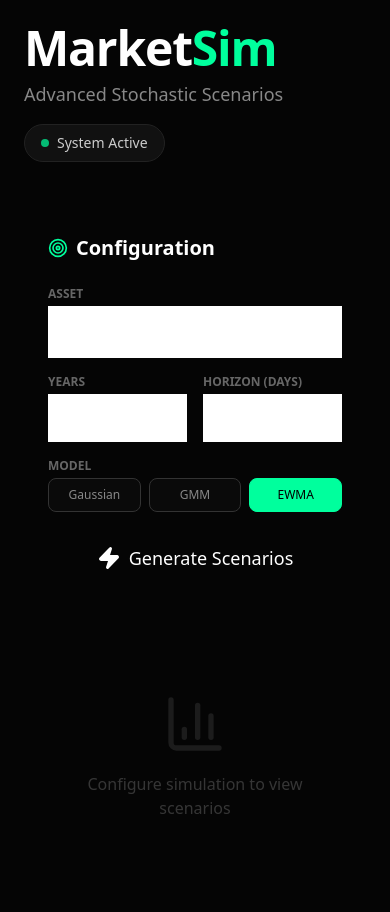
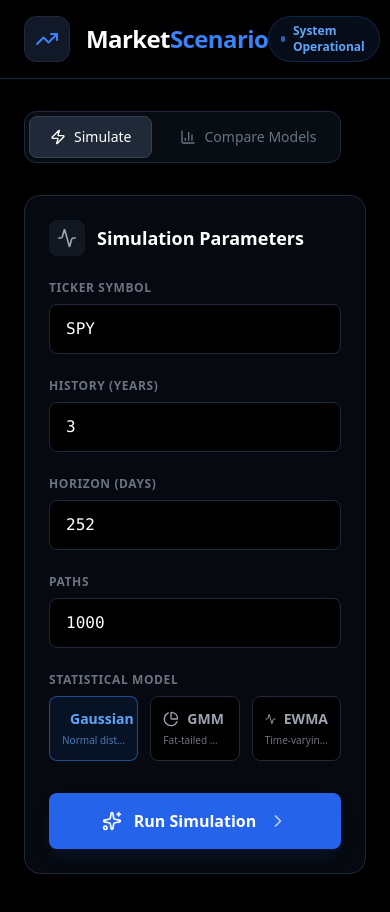
Before and after one commit to Iska555/Market-Scenario-Generator, a React (Vite) app in the folder frontend/: page / in a window 390 px wide. Shown: the top 912 px of the page. Built offline with nearby package versions, Linux system fonts and the light colour scheme.

Commit message:
Fixed problems with new UI

```diff
--- a/frontend/src/App.jsx
+++ b/frontend/src/App.jsx
@@ -1,38 +1,40 @@
 import React, { useState, useMemo } from 'react';
 import {
   LineChart, Line, XAxis, YAxis, CartesianGrid, Tooltip,
-  ResponsiveContainer, BarChart, Bar, Cell
+  ResponsiveContainer, BarChart, Bar, Area, AreaChart
 } from 'recharts';
 import {
   TrendingUp, Activity, AlertTriangle, BarChart3,
-  Zap, Target, PieChart, RefreshCw,
-  ChevronRight, Sparkles, Shield, TrendingDown, Info
+  Zap, Target, PieChart, Download, RefreshCw,
+  ChevronRight, Sparkles, Shield, TrendingDown
 } from 'lucide-react';
-import './index.css';
 
-// ✅ Ensure this URL is correct!
 const API_URL = 'https://market-scenario-generator.onrender.com';
 
 export default function MarketScenarioGenerator() {
-  const [ticker, setTicker] = useState('BTC-USD');
+  const [ticker, setTicker] = useState('SPY');
   const [years, setYears] = useState(3);
-  const [horizon, setHorizon] = useState(30);
-  const [numPaths, setNumPaths] = useState(200);
-  const [model, setModel] = useState('ewma');
+  const [horizon, setHorizon] = useState(252);
+  const [numPaths, setNumPaths] = useState(1000);
+  const [model, setModel] = useState('gaussian');
   const [loading, setLoading] = useState(false);
   const [results, setResults] = useState(null);
   const [error, setError] = useState(null);
+  const [activeTab, setActiveTab] = useState('simulate');
 
   const runSimulation = async () => {
     setLoading(true);
     setError(null);
+
     try {
       const response = await fetch(`${API_URL}/api/simulate`, {
         method: 'POST',
         headers: { 'Content-Type': 'application/json' },
         body: JSON.stringify({ ticker, years, horizon, num_paths: numPaths, model })
       });
+
       if (!response.ok) throw new Error('Simulation failed');
+
       const data = await response.json();
       setResults(data);
     } catch (err) {
@@ -44,6 +46,7 @@ export default function MarketScenarioGenerator() {
 
   const chartData = useMemo(() => {
     if (!results?.paths_sample) return [];
+
     return Array.from({ length: horizon }, (_, dayIndex) => {
       const dayData = { day: dayIndex };
       results.paths_sample.forEach((path, pathIdx) => {
@@ -55,234 +58,348 @@ export default function MarketScenarioGenerator() {
 
   const histogramData = useMemo(() => {
     if (!results?.final_returns) return [];
+
     const distributionData = results.final_returns.reduce((acc, ret) => {
       const bucket = Math.round(ret * 20) / 20;
       acc[bucket] = (acc[bucket] || 0) + 1;
       return acc;
     }, {});
+
     return Object.entries(distributionData)
-      .map(([ret, count]) => ({ return: parseFloat(ret), count }))
+      .map(([ret, count]) => ({
+        return: parseFloat(ret),
+        count
+      }))
       .sort((a, b) => a.return - b.return);
   }, [results]);
 
   const models = [
-    { value: 'gaussian', label: 'Gaussian', desc: 'Standard Walk' },
-    { value: 'gmm', label: 'GMM', desc: 'Fat-Tail Risk' },
-    { value: 'ewma', label: 'EWMA', desc: 'Vol Clustering' }
+    { value: 'gaussian', label: 'Gaussian', icon: Target, desc: 'Normal distribution baseline' },
+    { value: 'gmm', label: 'GMM', icon: PieChart, desc: 'Fat-tailed multi-regime' },
+    { value: 'ewma', label: 'EWMA', icon: Activity, desc: 'Time-varying volatility' }
   ];
 
   return (
-    <div className="min-h-screen bg-[#050505] text-white p-6 md:p-12 font-sans selection:bg-[#00ff9d] selection:text-black">
-      <div className="max-w-7xl mx-auto">
+    <div className="min-h-screen bg-black text-gray-100 font-sans selection:bg-blue-500/30">
 
-        {/* Header - Quantro Style: Minimal & Big */}
-        <header className="mb-12 flex flex-col md:flex-row justify-between items-start md:items-center gap-4">
+      <div className="relative z-10">
+        {/* Header */}
+        <div className="border-b border-gray-800 bg-black/50 backdrop-blur-md sticky top-0 z-50">
+          <div className="max-w-7xl mx-auto px-6 py-4">
+            <div className="flex items-center justify-between">
+              <div className="flex items-center gap-4">
+                <div className="bg-gray-900 p-2.5 rounded-xl border border-gray-800">
+                  <TrendingUp className="w-6 h-6 text-blue-500" />
+                </div>
                 <div>
-            <h1 className="text-5xl font-bold tracking-tight text-white mb-2">
-              Market<span className="text-[#00ff9d]">Sim</span>
+                  <h1 className="text-2xl font-bold text-white tracking-tight">
+                    Market<span className="text-blue-500">Scenario</span>
                   </h1>
-            <p className="text-[#888888] text-lg">Advanced Stochastic Scenarios</p>
                 </div>
-          <div className="flex items-center gap-2 px-4 py-2 bg-[#111] rounded-full border border-[#222]">
-            <div className="w-2 h-2 rounded-full bg-[#00ff9d] animate-pulse"></div>
-            <span className="text-sm font-medium text-[#ccc]">System Active</span>
               </div>
-        </header>
+              <div className="flex items-center gap-3">
+                <div className="px-3 py-1.5 rounded-full bg-blue-500/10 border border-blue-500/20 text-blue-400 text-xs font-semibold flex items-center gap-2">
+                  <span className="w-1.5 h-1.5 rounded-full bg-blue-500 animate-pulse"></span>
+                  System Operational
+                </div>
+              </div>
+            </div>
+          </div>
+        </div>
 
-        {/* Input Configuration - "Island" Style */}
-        <div className="grid grid-cols-1 lg:grid-cols-12 gap-8 mb-12">
+        <div className="max-w-7xl mx-auto px-6 py-8">
+          {/* Tabs */}
+          <div className="flex gap-2 mb-8 bg-gray-900/50 p-1 rounded-xl w-fit border border-gray-800">
+            {[
+              { id: 'simulate', label: 'Simulate', icon: Zap },
+              { id: 'compare', label: 'Compare Models', icon: BarChart3 }
+            ].map(tab => {
+              const Icon = tab.icon;
+              return (
+                <button
+                  key={tab.id}
+                  onClick={() => setActiveTab(tab.id)}
+                  className={`px-5 py-2.5 rounded-lg font-medium text-sm transition-all flex items-center gap-2 ${
+                    activeTab === tab.id
+                      ? 'bg-gray-800 text-white shadow-sm border border-gray-700'
+                      : 'text-gray-500 hover:text-gray-300'
+                  }`}
+                >
+                  <Icon className="w-4 h-4" />
+                  {tab.label}
+                </button>
+              );
+            })}
+          </div>
 
-          {/* Left: Controls */}
-          <div className="lg:col-span-4 space-y-6">
-            <div className="fintech-card p-6">
-              <h3 className="text-xl font-semibold mb-6 flex items-center gap-2">
-                <Target className="w-5 h-5 text-[#00ff9d]" /> Configuration
-              </h3>
+          {activeTab === 'simulate' && (
+            <>
+              {/* Configuration Card */}
+              <div className="bg-gray-900/40 backdrop-blur-sm rounded-2xl p-6 mb-8 border border-gray-800">
+                <div className="flex items-center gap-3 mb-6">
+                  <div className="p-2 rounded-lg bg-gray-800/50">
+                    <Activity className="w-5 h-5 text-gray-400" />
+                  </div>
+                  <h2 className="text-lg font-semibold text-white">Simulation Parameters</h2>
+                </div>
 
-              <div className="space-y-4">
-                <div>
-                  <label className="text-xs font-bold text-[#666] uppercase mb-1 block">Asset</label>
+                <div className="grid grid-cols-1 md:grid-cols-3 gap-6 mb-8">
+                  <div className="group">
+                    <label className="block text-xs font-semibold text-gray-500 uppercase tracking-wider mb-2">Ticker Symbol</label>
                     <input
                       type="text"
                       value={ticker}
                       onChange={(e) => setTicker(e.target.value.toUpperCase())}
-                    className="fintech-input w-full p-3 font-mono text-lg"
-                    placeholder="BTC-USD"
+                      className="w-full bg-black border border-gray-800 rounded-lg px-4 py-3 text-white focus:outline-none focus:border-blue-500 focus:ring-1 focus:ring-blue-500 transition-all font-mono"
+                      placeholder="SPY"
                     />
                   </div>
 
-                <div className="grid grid-cols-2 gap-4">
                   <div>
-                    <label className="text-xs font-bold text-[#666] uppercase mb-1 block">Years</label>
+                    <label className="block text-xs font-semibold text-gray-500 uppercase tracking-wider mb-2">History (Years)</label>
                     <input
                       type="number"
                       value={years}
-                      onChange={(e) => setYears(e.target.value)}
-                      className="fintech-input w-full p-3"
+                      onChange={(e) => setYears(parseInt(e.target.value))}
+                      min="1"
+                      max="10"
+                      className="w-full bg-black border border-gray-800 rounded-lg px-4 py-3 text-white focus:outline-none focus:border-blue-500 focus:ring-1 focus:ring-blue-500 transition-all font-mono"
                     />
                   </div>
+
                   <div>
-                    <label className="text-xs font-bold text-[#666] uppercase mb-1 block">Horizon (Days)</label>
+                    <label className="block text-xs font-semibold text-gray-500 uppercase tracking-wider mb-2">Horizon (Days)</label>
                     <input
                       type="number"
                       value={horizon}
-                      onChange={(e) => setHorizon(e.target.value)}
-                      className="fintech-input w-full p-3"
+                      onChange={(e) => setHorizon(parseInt(e.target.value))}
+                      min="1"
+                      max="1000"
+                      className="w-full bg-black border border-gray-800 rounded-lg px-4 py-3 text-white focus:outline-none focus:border-blue-500 focus:ring-1 focus:ring-blue-500 transition-all font-mono"
                     />
-                  </div>
                   </div>
 
                   <div>
-                  <label className="text-xs font-bold text-[#666] uppercase mb-1 block">Model</label>
-                  <div className="grid grid-cols-3 gap-2">
-                    {models.map(m => (
+                    <label className="block text-xs font-semibold text-gray-500 uppercase tracking-wider mb-2">Paths</label>
+                    <input
+                      type="number"
+                      value={numPaths}
+                      onChange={(e) => setNumPaths(parseInt(e.target.value))}
+                      min="100"
+                      max="10000"
+                      step="100"
+                      className="w-full bg-black border border-gray-800 rounded-lg px-4 py-3 text-white focus:outline-none focus:border-blue-500 focus:ring-1 focus:ring-blue-500 transition-all font-mono"
+                    />
+                  </div>
+
+                  <div className="md:col-span-2">
+                    <label className="block text-xs font-semibold text-gray-500 uppercase tracking-wider mb-2">Statistical Model</label>
+                    <div className="grid grid-cols-3 gap-3">
+                      {models.map(m => {
+                        const Icon = m.icon;
+                        return (
                           <button
                             key={m.value}
                             onClick={() => setModel(m.value)}
-                        className={`p-2 rounded-lg text-xs font-medium transition-all border ${
+                            className={`p-3 rounded-lg transition-all border text-left ${
                               model === m.value
-                            ? 'bg-[#00ff9d] text-black border-[#00ff9d]'
-                            : 'bg-[#0a0a0a] text-[#888] border-[#333] hover:border-[#666]'
+                                ? 'bg-blue-600/10 border-blue-500/50 text-blue-400'
+                                : 'bg-black border-gray-800 text-gray-400 hover:border-gray-700'
                             }`}
                           >
-                        {m.label}
+                            <div className="flex items-center gap-2 mb-1">
+                              <Icon className="w-4 h-4" />
+                              <span className="font-semibold text-sm">{m.label}</span>
+                            </div>
+                            <div className="text-[10px] opacity-70 truncate">{m.desc}</div>
                           </button>
-                    ))}
+                        );
+                      })}
+                    </div>
                   </div>
                 </div>
 
                 <button
                   onClick={runSimulation}
                   disabled={loading}
-                  className="neon-button w-full py-4 mt-4 flex items-center justify-center gap-2 text-lg"
+                  className="w-full bg-blue-600 hover:bg-blue-500 disabled:bg-gray-800 disabled:text-gray-500 text-white font-semibold py-4 px-8 rounded-lg transition-all shadow-lg shadow-blue-900/20 flex items-center justify-center gap-3"
                 >
-                  {loading ? <RefreshCw className="animate-spin" /> : <Zap fill="currentColor" />}
-                  {loading ? 'Crunching Numbers...' : 'Generate Scenarios'}
+                  {loading ? (
+                    <>
+                      <RefreshCw className="w-5 h-5 animate-spin" />
+                      Processing...
+                    </>
+                  ) : (
+                    <>
+                      <Sparkles className="w-5 h-5" />
+                      Run Simulation
+                      <ChevronRight className="w-5 h-5 opacity-70" />
+                    </>
+                  )}
                 </button>
+
+                {error && (
+                  <div className="mt-6 bg-red-900/10 border border-red-900/30 rounded-lg p-4 flex items-start gap-3">
+                    <AlertTriangle className="w-5 h-5 text-red-500 flex-shrink-0 mt-0.5" />
+                    <div>
+                      <p className="text-red-400 font-semibold text-sm">Simulation Error</p>
+                      <p className="text-red-400/70 text-sm mt-1">{error}</p>
                     </div>
-            </div>
-
-            {/* Error Display */}
-            {error && (
-              <div className="p-4 bg-red-900/20 border border-red-500/50 rounded-xl text-red-400 flex items-center gap-3">
-                <AlertTriangle className="w-5 h-5" />
-                {error}
                   </div>
                 )}
               </div>
 
-          {/* Right: Visualization Area */}
-          <div className="lg:col-span-8 space-y-6">
-            {results ? (
+              {/* Results */}
+              {results && (
                 <>
-                {/* Key Metrics - Huge Numbers like Quantro */}
-                <div className="grid grid-cols-2 md:grid-cols-4 gap-4">
-                  <MetricItem label="Projected Mean" value={`${(results.risk_stats.mean * 100).toFixed(2)}%`} color="#00ff9d" />
-                  <MetricItem label="Volatility" value={`${(results.risk_stats.vol * 100).toFixed(2)}%`} color="#a855f7" />
-                  <MetricItem label="VaR (95%)" value={`${(results.risk_stats.VaR_95 * 100).toFixed(2)}%`} color="#ef4444" />
-                  <MetricItem label="Win Probability" value={`${(100 - results.risk_stats.prob_loss * 100).toFixed(1)}%`} color="#3b82f6" />
+                  {/* Stats Grid */}
+                  <div className="grid grid-cols-2 md:grid-cols-5 gap-4 mb-8">
+                    <StatCard
+                      title="Mean Return"
+                      value={`${(results.risk_stats.mean * 100).toFixed(2)}%`}
+                      icon={TrendingUp}
+                      accentColor="text-blue-400"
+                      borderColor="border-blue-500/30"
+                    />
+                    <StatCard
+                      title="Volatility"
+                      value={`${(results.risk_stats.vol * 100).toFixed(2)}%`}
+                      icon={Activity}
+                      accentColor="text-gray-300"
+                      borderColor="border-gray-600/30"
+                    />
+                    <StatCard
+                      title="VaR (95%)"
+                      value={`${(results.risk_stats.VaR_95 * 100).toFixed(2)}%`}
+                      icon={Shield}
+                      accentColor="text-blue-300"
+                      borderColor="border-blue-400/30"
+                    />
+                    <StatCard
+                      title="CVaR (95%)"
+                      value={`${(results.risk_stats.CVaR_95 * 100).toFixed(2)}%`}
+                      icon={TrendingDown}
+                      accentColor="text-gray-400"
+                      borderColor="border-gray-500/30"
+                    />
+                    <StatCard
+                      title="Prob. Loss"
+                      value={`${(results.risk_stats.prob_loss * 100).toFixed(1)}%`}
+                      icon={AlertTriangle}
+                      accentColor="text-gray-400"
+                      borderColor="border-gray-500/30"
+                    />
                   </div>
 
-                {/* Main Chart */}
-                <div className="fintech-card p-6 h-[400px]">
-                  <div className="flex justify-between items-center mb-4">
-                    <h3 className="text-lg font-medium text-[#ccc]">Price Simulation Paths</h3>
-                    <span className="text-xs text-[#666] font-mono">{numPaths} Iterations</span>
-                  </div>
-                  <ResponsiveContainer width="100%" height="100%">
+                  {/* Charts Grid */}
+                  <div className="grid grid-cols-1 lg:grid-cols-2 gap-6">
+                    {/* Paths Chart */}
+                    <ChartCard title="Simulated Price Paths" icon={TrendingUp}>
+                      <ResponsiveContainer width="100%" height={320}>
                         <LineChart data={chartData}>
-                      <defs>
-                        <linearGradient id="neonGradient" x1="0" y1="0" x2="0" y2="1">
-                          <stop offset="5%" stopColor="#00ff9d" stopOpacity={0.2}/>
-                          <stop offset="95%" stopColor="#00ff9d" stopOpacity={0}/>
-                        </linearGradient>
-                      </defs>
-                      <CartesianGrid strokeDasharray="3 3" stroke="#222" vertical={false} />
-                      <XAxis dataKey="day" hide />
-                      <YAxis
-                        stroke="#444"
-                        tick={{fill: '#666', fontSize: 10}}
-                        tickFormatter={(val) => `$${val.toLocaleString()}`}
-                        domain={['auto', 'auto']}
-                        axisLine={false}
-                        tickLine={false}
+                          <CartesianGrid strokeDasharray="3 3" stroke="#1f2937" vertical={false} />
+                          <XAxis dataKey="day" stroke="#4b5563" type="number" domain={[0, horizon]} tick={{fontSize: 12}} />
+                          <YAxis stroke="#4b5563" tick={{fontSize: 12}} />
+                          <Tooltip
+                            contentStyle={{
+                              backgroundColor: '#000',
+                              border: '1px solid #333',
+                              borderRadius: '8px',
+                            }}
+                            labelStyle={{ color: '#9ca3af' }}
                           />
-                      <Tooltip
-                        contentStyle={{ backgroundColor: '#111', borderColor: '#333', color: '#fff' }}
-                        itemStyle={{ color: '#00ff9d' }}
-                        labelFormatter={() => ''}
-                        formatter={(val) => [`$${val.toFixed(2)}`, 'Price']}
-                      />
-                      {/* Render limited paths for performance but sleek look */}
-                      {Object.keys(results.paths_sample[0] || {})
-                        .filter(key => key.startsWith('path_'))
-                        .slice(0, 50)
-                        .map((key, idx) => (
+                          {results.paths_sample.map((_, idx) => (
                             <Line
-                            key={key}
+                              key={idx}
                               type="monotone"
-                            dataKey={key}
-                            stroke="#00ff9d"
+                              dataKey={`path_${idx}`}
+                              stroke="#3b82f6"
                               strokeWidth={1}
                               dot={false}
-                            opacity={0.15}
+                              strokeOpacity={0.15}
+                              isAnimationActive={false}
                             />
                           ))}
                         </LineChart>
                       </ResponsiveContainer>
-                </div>
+                      <p className="text-xs text-gray-500 mt-4 font-mono">
+                        Showing 50 of {numPaths} paths | Start: ${results.start_price.toFixed(2)}
+                      </p>
+                    </ChartCard>
 
-                {/* Histogram */}
-                <div className="fintech-card p-6 h-[250px]">
-                  <h3 className="text-lg font-medium text-[#ccc] mb-4">Risk Distribution</h3>
-                  <ResponsiveContainer width="100%" height="100%">
+                    {/* Distribution Chart */}
+                    <ChartCard title="Return Distribution" icon={BarChart3}>
+                      <ResponsiveContainer width="100%" height={320}>
                         <BarChart data={histogramData}>
-                      <CartesianGrid strokeDasharray="3 3" stroke="#222" vertical={false} />
+                          <CartesianGrid strokeDasharray="3 3" stroke="#1f2937" vertical={false} />
                           <XAxis
                             dataKey="return"
-                        stroke="#444"
+                            stroke="#4b5563"
                             tickFormatter={(val) => `${(val * 100).toFixed(0)}%`}
-                        tick={{fill: '#666', fontSize: 10}}
+                            tick={{fontSize: 12}}
                           />
+                          <YAxis stroke="#4b5563" tick={{fontSize: 12}} />
                           <Tooltip
-                        cursor={{fill: 'rgba(255,255,255,0.05)'}}
-                        contentStyle={{ backgroundColor: '#111', borderColor: '#333' }}
+                            contentStyle={{
+                              backgroundColor: '#000',
+                              border: '1px solid #333',
+                              borderRadius: '8px',
+                            }}
+                            labelFormatter={(val) => `Return: ${(val * 100).toFixed(1)}%`}
+                            labelStyle={{ color: '#9ca3af' }}
                           />
-                      <Bar dataKey="count">
-                        {histogramData.map((entry, index) => (
-                          <Cell
-                            key={`cell-${index}`}
-                            fill={entry.return >= 0 ? '#00ff9d' : '#ef4444'}
-                            opacity={entry.return >= 0 ? 0.8 : 0.6}
-                          />
-                        ))}
-                      </Bar>
+                          <Bar dataKey="count" fill="#3b82f6" radius={[2, 2, 0, 0]} />
                         </BarChart>
                       </ResponsiveContainer>
+                      <p className="text-xs text-gray-500 mt-4 font-mono">
+                        Model: {results.model.toUpperCase()} | Paths: {numPaths}
+                      </p>
+                    </ChartCard>
                   </div>
                 </>
-            ) : (
-              // Empty State
-              <div className="h-full flex flex-col items-center justify-center fintech-card p-12 text-center opacity-50">
-                <BarChart3 className="w-16 h-16 text-[#333] mb-4" />
-                <p className="text-[#666]">Configure simulation to view scenarios</p>
+              )}
+            </>
+          )}
+
+          {activeTab === 'compare' && (
+            <div className="bg-gray-900/40 rounded-2xl p-12 text-center border border-gray-800">
+              <div className="inline-flex p-4 rounded-full bg-gray-800 mb-6">
+                <BarChart3 className="w-12 h-12 text-blue-500" />
+              </div>
+              <h3 className="text-2xl font-bold text-white mb-2">Model Comparison</h3>
+              <p className="text-gray-500 mb-6">Coming soon</p>
             </div>
           )}
-          </div>
         </div>
       </div>
     </div>
   );
 }
 
-// Minimal Metric Component
-function MetricItem({ label, value, color }) {
+function StatCard({ title, value, icon: Icon, accentColor, borderColor }) {
   return (
-    <div className="fintech-card p-5 flex flex-col justify-between">
-      <span className="text-xs text-[#666] font-bold uppercase tracking-wider">{label}</span>
-      <span className="text-2xl md:text-3xl font-bold mt-2" style={{ color: color }}>
-        {value}
-      </span>
+    <div className={`bg-black rounded-xl p-5 border ${borderColor} hover:border-gray-600 transition-all`}>
+      <div className="flex items-start justify-between mb-3">
+        <div className="p-2 rounded-lg bg-gray-900">
+          <Icon className={`w-4 h-4 ${accentColor}`} />
+        </div>
+      </div>
+      <p className="text-gray-500 text-xs font-medium uppercase tracking-wider mb-1">{title}</p>
+      <p className={`text-2xl font-bold ${accentColor}`}>{value}</p>
     </div>
   );
 }
+
+function ChartCard({ title, icon: Icon, children }) {
+  return (
+    <div className="bg-gray-900/20 rounded-2xl p-6 border border-gray-800">
+      <div className="flex items-center gap-3 mb-6">
+        <div className="p-2 rounded-lg bg-gray-800">
+          <Icon className="w-4 h-4 text-blue-500" />
+        </div>
+        <h3 className="text-sm font-bold text-gray-200 uppercase tracking-wide">{title}</h3>
+      </div>
+      {children}
+    </div>
+  );
+}
```
Lines whose indentation alone changed are shown as unchanged.
